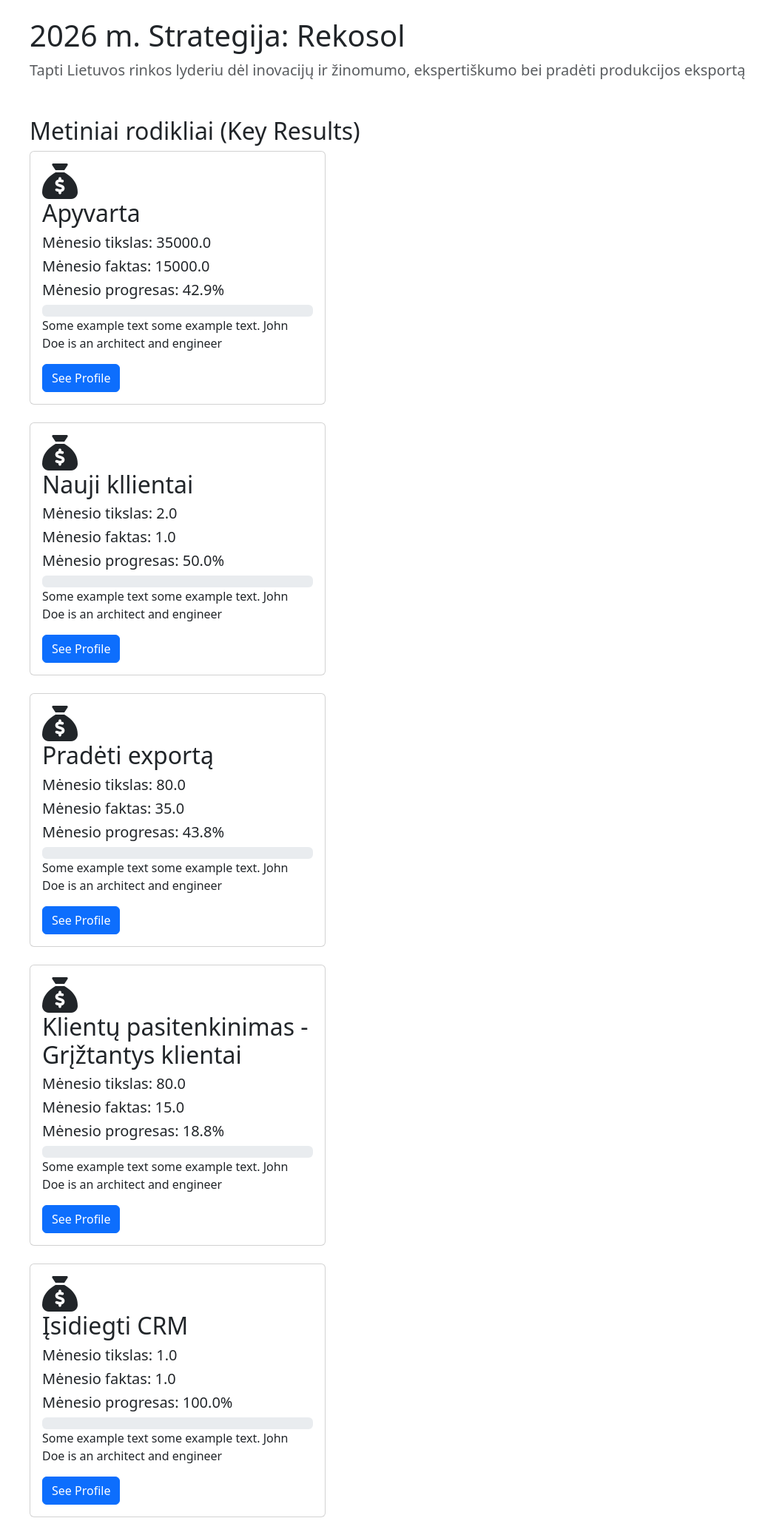
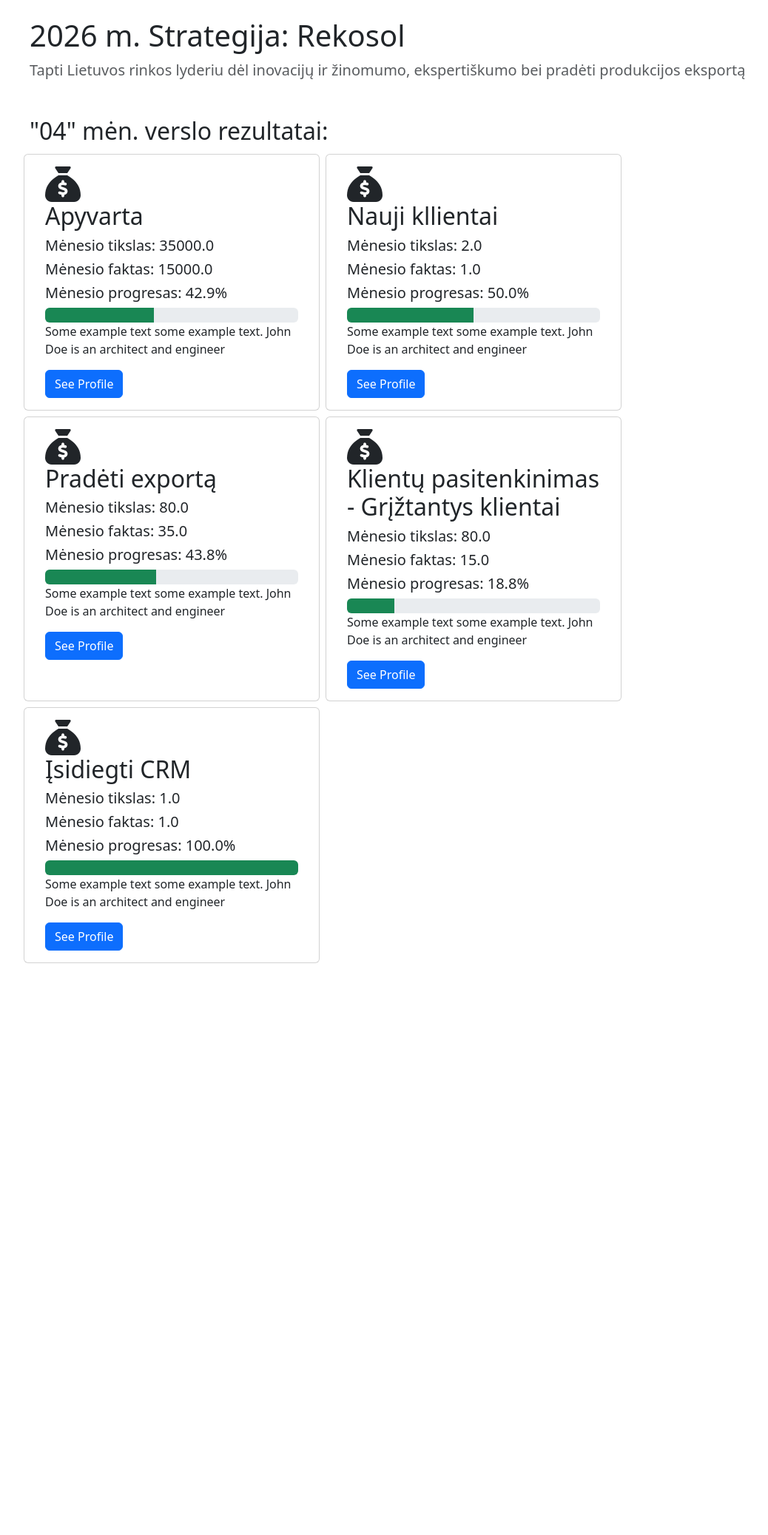
Before and after one commit to MiddleLifeCrisis/okr, a Django app: page /dashboard/1/ in a window 1280 px wide. Shown: the whole page at 74% size, without its empty margins (42-1080 px from the left). After the commit the page ends 1302 px from the top, so only its background shows below. Run offline with Django 5.2, Linux system fonts and the light colour scheme; data comes from the database, SQL or seed files in the repository; both versions use the stored data as it was after the commit.

Commit message:
V3 dashboards 3 cards vienam row

```diff
--- a/mysite/mysite/settings.py
+++ b/mysite/mysite/settings.py
@@ -100,6 +100,7 @@
 # https://docs.djangoproject.com/en/6.0/topics/i18n/
 
 LANGUAGE_CODE = 'en-us'
+# LANGUAGE_CODE = 'lt'
 
 TIME_ZONE = 'UTC'
 
--- a/mysite/okr/templates/dashboard.html
+++ b/mysite/okr/templates/dashboard.html
@@ -3,14 +3,16 @@
 {% block content %}
 
 
-<h1 class="mt-4">{{ objective.year }} m. Strategija: {{ objective.brand }}</h1>
+<h1 class="mt-4" xmlns:height="http://www.w3.org/1999/xhtml" xmlns:height="http://www.w3.org/1999/xhtml">{{ objective.year }} m. Strategija: {{ objective.brand }}</h1>
 <p class="lead text-muted">{{ objective.goal }}</p>
 
-<h2 class="mt-5">Metiniai rodikliai (Key Results)</h2>
+<h2 class="mt-5"> "{% now "m" %}" mėn. verslo rezultatai:</h2>
+
+<div class="row" >
 
     {% for kr in objective.yearkeyresult_set.all %}
 
-    <div class="card" style="width:400px">
+        <div class="card m-1" style="width:400px">
             <div class="card-body">
                 <i class="fa-solid fa-sack-dollar card-img-top" style="font-size:48px;" ></i>
                 <h2 class="card-title">{{ kr.name }}</h2>
@@ -21,10 +23,8 @@
                             <h5>Mėnesio faktas: {{ month_data.actual_result }}</h5>
                             <h5>Mėnesio progresas: {{ month_data.achievement_percentage|floatformat:1 }}%</h5>
                         </div>
-                    <div class="progress">
-                        <div class="progress-bar">
-                            <div style="width: {{ month_data.achievement_percentage }}%"></div>
-                        </div>
+                        <div class="progress" style="height: 20px;">
+                            <div class="progress-bar bg-success" style="width: {{ month_data.achievement_percentage }}%"></div>
                         </div>
 
 
@@ -39,4 +39,7 @@
      <br>
     {% endfor %}
 
+</div>
+
+
 {% endblock %}
```
Also changed, not shown: mysite/db.sqlite3. Lines whose indentation alone changed are shown as unchanged.
